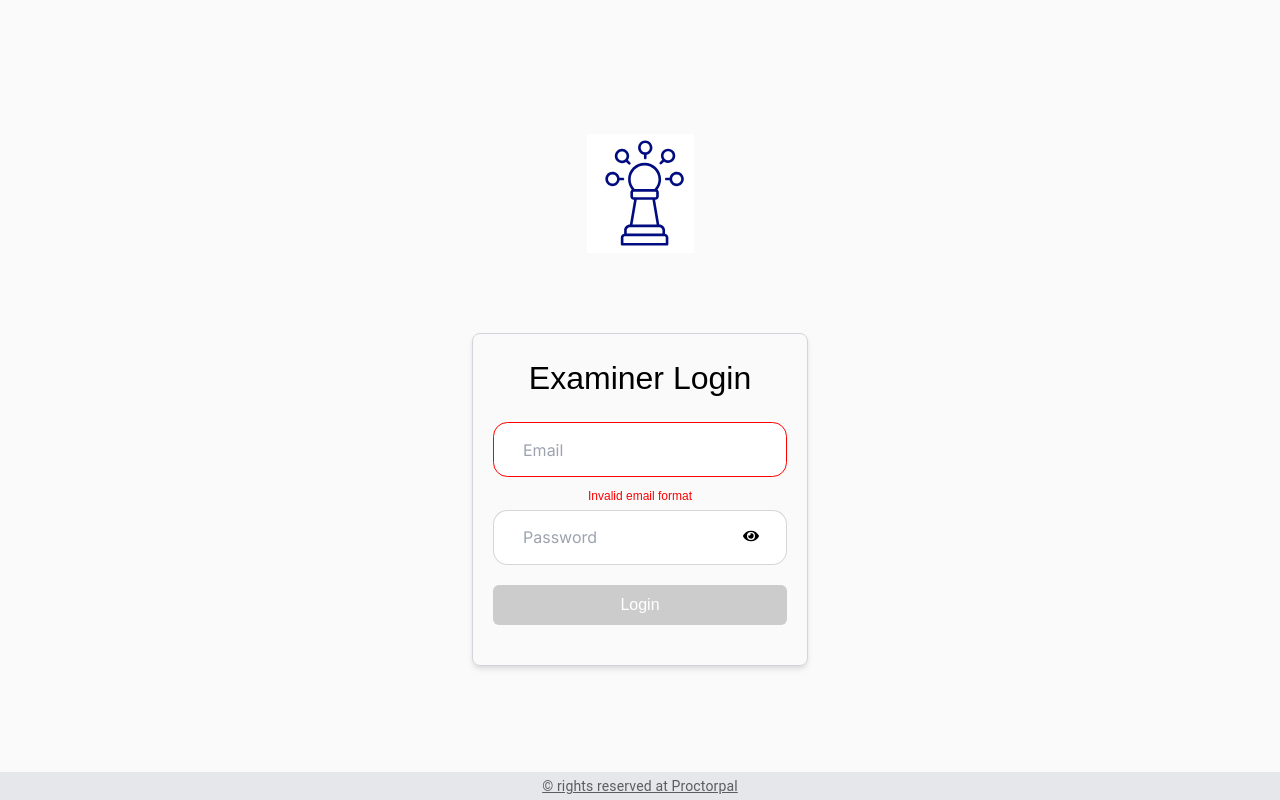
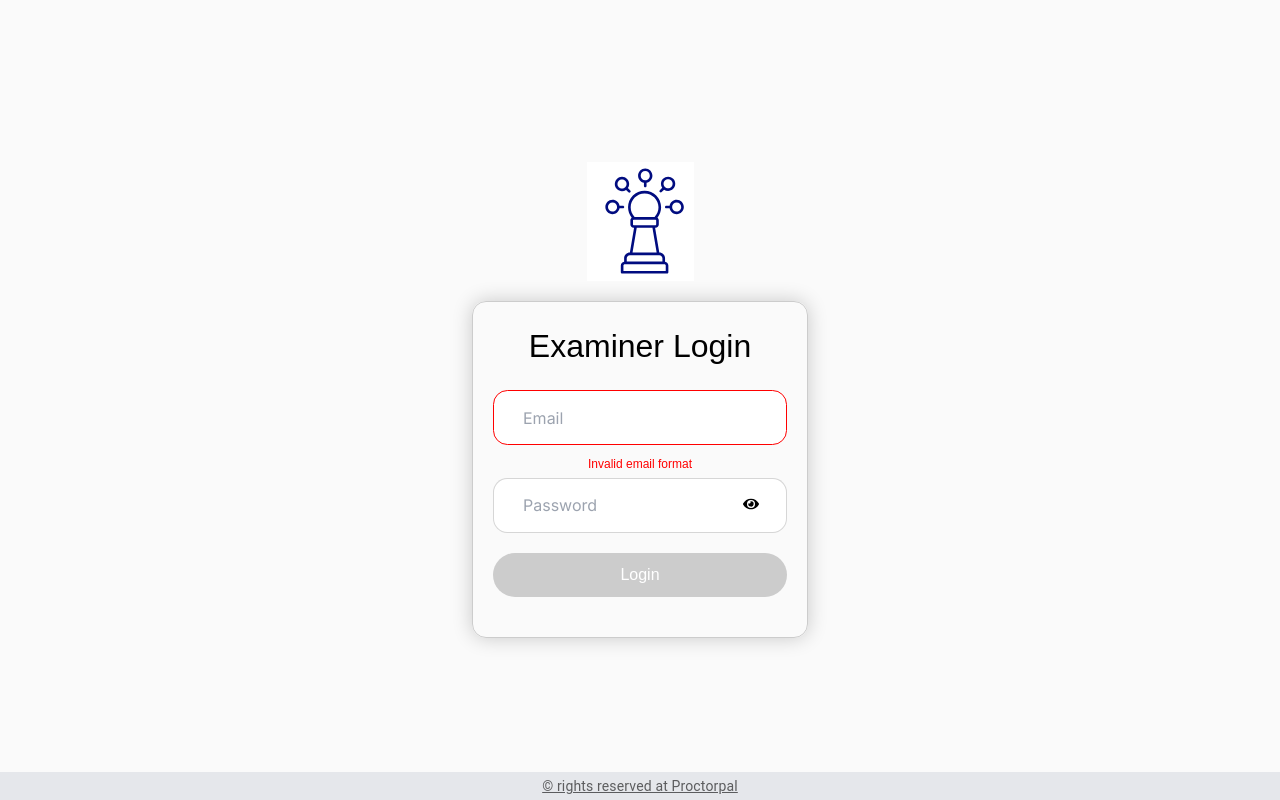
Before and after one commit to shreyasri258/Integrated-Client, a React (Vite) app: page /teacher-login in a window 1280 px wide. Built offline with nearby package versions, Linux system fonts and the light colour scheme.

Commit message:
Fixed Login UI

```diff
--- a/src/Admin/AdminLogin.jsx
+++ b/src/Admin/AdminLogin.jsx
@@ -36,6 +36,11 @@ const TeacherLogin = () => {
       console.log(err);
     }
   };
+  const handleButtonHover = () => {
+    if (!isFormValid()) {
+      toast.error("Please fill in both email and password fields");
+    }
+  };
 
   const isFormValid = () => {
     return inputValues.email && inputValues.email.trim() !== "" &&
@@ -44,15 +49,15 @@ const TeacherLogin = () => {
   };
 
   return (
-    <div className="user-login flex flex-col items-center justify-center h-screen">
+    <div className="user-login" style={{ display: 'flex', flexDirection: 'column', alignItems: 'center', justifyContent: 'center', height: '100vh' }}>
       <ToastContainer />
-      <div className="logo mb-20">
+      <div className="logo" style={{ marginBottom: '20px' }}>
         <img src={Icon} alt="proctorpal-logo" />
       </div>
-      <div className="login-form border border-gray-300 rounded-lg p-5 shadow-md">
-        <h1 className="title-heading text-center mb-5">Examiner Login</h1>
+      <div className="login-form  shadow-md" style={{ border: '1px solid #ccc', borderRadius: '14px', padding: '20px', boxShadow: '0 0 20px rgba(0, 0, 0, 0.2)' }}>
+      <h1 className="title-heading" style={{ textAlign: 'center', marginBottom: '20px' }}>Examiner Login</h1>
         <form onSubmit={handleLogin}>
-          <div className="input-fields flex flex-col mb-5 relative">
+        <div className="input-fields" style={{ display: 'flex', flexDirection: 'column', marginBottom: '20px' }}>
           <input
   type="email"
   placeholder="Email"
@@ -79,7 +84,7 @@ const TeacherLogin = () => {
                 type="button"
                 onClick={togglePasswordVisibility}
                 onMouseDown={(e) => e.preventDefault()}
-                className="absolute right-2 top-2 cursor-pointer bg-transparent border-none text-black"
+                className="absolute right-2 top-2 cursor-pointer bg-transparent border-none text-black rounded"
 
                >
                 {showPassword ? <FaEyeSlash /> : <FaEye />}
@@ -87,8 +92,8 @@ const TeacherLogin = () => {
             </div>
 
 
-            <button type="submit" disabled={!isFormValid()} className="w-full bg-blue-500 text-white py-2 rounded-md">Login</button>
-          </div>
+            <button type="submit" disabled={!isFormValid()} style={{ width: '100%' }} onMouseEnter={handleButtonHover}>Login</button>
+       </div>
         </form>
       </div>
     </div>
--- a/src/User/StudentLogin.jsx
+++ b/src/User/StudentLogin.jsx
@@ -58,7 +58,7 @@ const StudentLogin = () => {
       <div className="logo" style={{ marginBottom: '20px' }}>
         <img src={Icon} alt="proctorpal-logo" />
       </div>
-      <div className="login-form" style={{ border: '1px solid #ccc', borderRadius: '14px', padding: '20px', boxShadow: '0 0 20px rgba(0, 0, 0, 0.2)' }}>
+      <div className="login-form  shadow-md" style={{ border: '1px solid #ccc', borderRadius: '14px', padding: '20px', boxShadow: '0 0 20px rgba(0, 0, 0, 0.2)' }}>
         <h1 className="title-heading" style={{ textAlign: 'center', marginBottom: '20px' }}>Examinee Login</h1>
         <form onSubmit={handleLogin}>
           <div className="input-fields" style={{ display: 'flex', flexDirection: 'column', marginBottom: '20px' }}>
```
